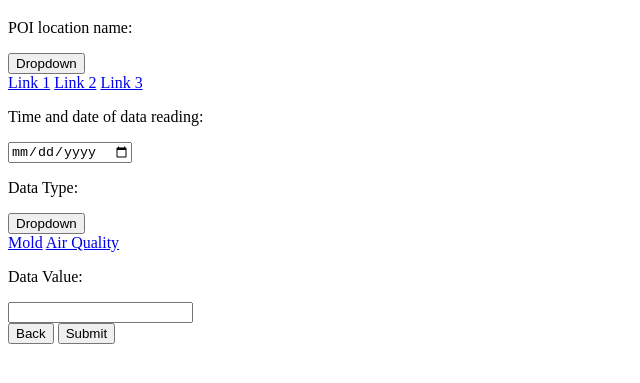
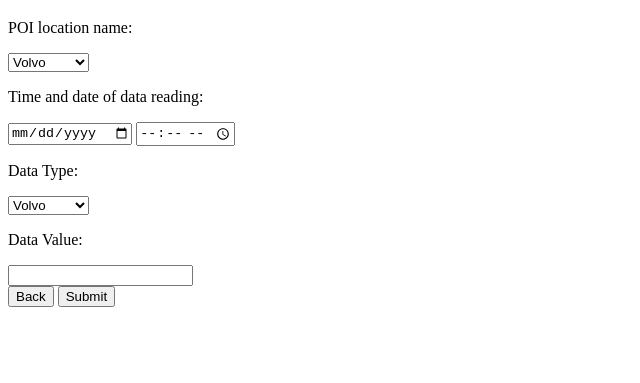
Before and after one commit to ngraham94/CS4400-Heavy, an Electron app: page adddatapoint.html in a window 800 px wide. Shown: the part 61-444 px from the top of the page, without its empty margins (0-640 px from the left). Drawn offline with Linux system fonts and the light colour scheme.

Commit message:
Add files via upload

```diff
--- a/adddatapoint.html
+++ b/adddatapoint.html
@@ -3,28 +3,26 @@
 <head>
   <meta charset="UTF-8">
   <title>Hello World!</title>
+  <link rel="stylesheet" href="main.css" />
 </head>
 <body>
   <h1>Add a new data point</h1>
-  <div class="dropdown">
     <p>POI location name:</p>
-  <button onclick="myFunction()" class="dropbtn">Dropdown</button>
-  <div id="myDropdown" class="dropdown-content">
-    <a href="#">Link 1</a>
-    <a href="#">Link 2</a>
-    <a href="#">Link 3</a>
-  </div>
-</div>
-<p>Time and date of data reading:</p><input id="date" type="date">
+    <select>
+    <option value="volvo">Volvo</option>
+    <option value="saab">Saab</option>
+    <option value="mercedes">Mercedes</option>
+    <option value="audi">Audi</option>
+  </select>
+<p>Time and date of data reading:</p><input id="date" type="date"> <input type="time" name="usr_time">
   <!-- All of the Node.js APIs are available in this renderer process. -->
-  <div class="dropdown">
     <p>Data Type:</p>
-  <button onclick="myFunction()" class="dropbtn">Dropdown</button>
-  <div id="myDropdown" class="dropdown-content">
-    <a href="#">Mold</a>
-    <a href="#">Air Quality</a>
-  </div>
-</div>
+    <select>
+    <option value="volvo">Volvo</option>
+    <option value="saab">Saab</option>
+    <option value="mercedes">Mercedes</option>
+    <option value="audi">Audi</option>
+    </select>
   <p>Data Value:</p><input>
   <br>
   <button id="back">Back</button>
```
Also changed, not shown: choosefunctionality.html (+2 -1 lines).
